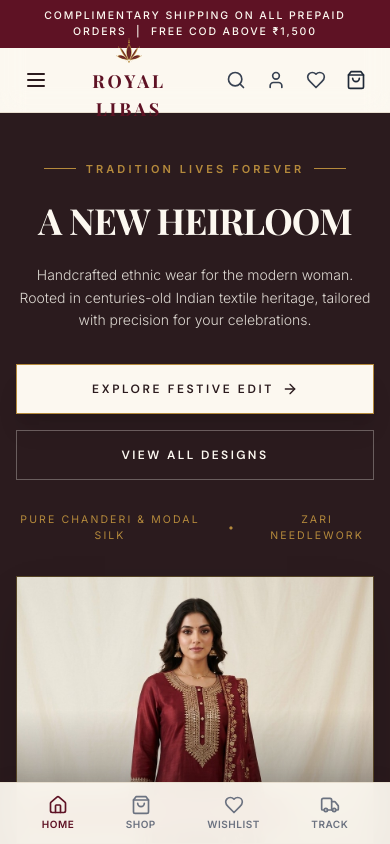
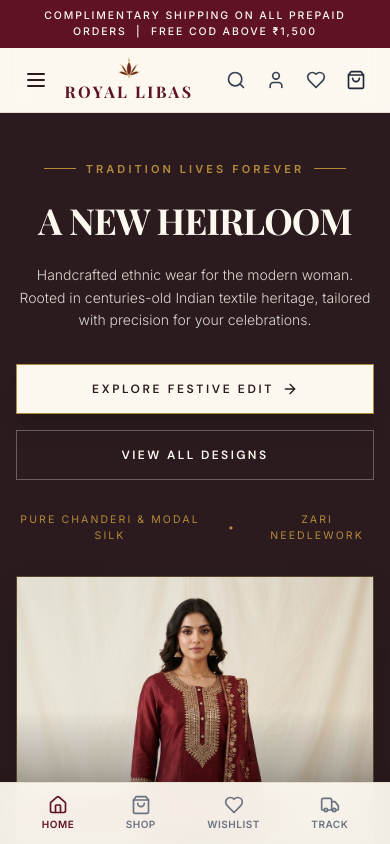
Before and after one commit to shivrajdhote4452/royal-libas-website, a React (Vite) app in the folder frontend/: page / in a window 390 px wide. Shown: the top 844 px of the page. Built offline with nearby package versions, Linux system fonts and the light colour scheme; no server answers; a web font is replaced by a local one.

Commit message:
fix(storefront): optimize scroll reveal observer margins and mobile header proportions

```diff
--- a/frontend/src/components/BrandLogo.tsx
+++ b/frontend/src/components/BrandLogo.tsx
@@ -293,12 +293,12 @@ export const BrandLogo: React.FC<BrandLogoProps> = ({
 
   // 4. COMPACT LAYOUT (Tailored for Website Header Navbar ~48-56px total height)
   if (layout === 'compact') {
-    const size = emblemSize || 28;
+    const size = emblemSize || 24;
     return (
       <div className={`flex flex-col items-center text-center leading-none ${className}`}>
-        {renderEmblem(size, 'mb-1')}
+        {renderEmblem(size, 'mb-0.5')}
         <span
-          className="font-serif font-bold text-lg sm:text-xl tracking-[0.16em] uppercase transition-colors"
+          className="font-serif font-bold text-base sm:text-xl tracking-[0.15em] uppercase transition-colors"
           style={{ color: textRoyal }}
         >
           ROYAL LIBAS
--- a/frontend/src/components/Header.tsx
+++ b/frontend/src/components/Header.tsx
@@ -225,10 +225,14 @@ export const Header: React.FC = () => {
             {/* Center Logo - Floral Motif Identity */}
             <Link
               to="/"
-              className="group flex flex-col items-center justify-center focus:outline-none py-1 transition-transform duration-200 hover:scale-[1.01]"
+              className="group flex flex-col items-center justify-center focus:outline-none py-0.5 transition-transform duration-200 hover:scale-[1.01]"
               aria-label="Royal Libas Homepage"
             >
-              <BrandLogo layout="compact" emblemSize={isScrolled ? 22 : 26} taglineText="TIMELESS TRADITIONS, MODERN WOMEN." />
+              <BrandLogo
+                layout="compact"
+                emblemSize={isScrolled ? 18 : 22}
+                taglineText="TIMELESS TRADITIONS, MODERN WOMEN."
+              />
             </Link>
 
             {/* Right Nav (Desktop Editorial + Action Icons) */}
--- a/frontend/src/pages/Home.tsx
+++ b/frontend/src/pages/Home.tsx
@@ -45,6 +45,12 @@ export const Home: React.FC = () => {
 
   // Editorial Scroll Reveal Observer
   useEffect(() => {
+    const prefersReducedMotion = window.matchMedia('(prefers-reduced-motion: reduce)').matches;
+    if (prefersReducedMotion || !('IntersectionObserver' in window)) {
+      document.querySelectorAll('.reveal-on-scroll').forEach((el) => el.classList.add('is-revealed'));
+      return;
+    }
+
     const observer = new IntersectionObserver(
       (entries) => {
         entries.forEach((entry) => {
@@ -54,13 +60,28 @@ export const Home: React.FC = () => {
           }
         });
       },
-      { threshold: 0.12 }
+      { rootMargin: '120px 0px 60px 0px', threshold: 0.05 }
     );
 
     const elements = document.querySelectorAll('.reveal-on-scroll');
-    elements.forEach((el) => observer.observe(el));
+    elements.forEach((el) => {
+      const rect = el.getBoundingClientRect();
+      if (rect.top < window.innerHeight + 150) {
+        el.classList.add('is-revealed');
+      } else {
+        observer.observe(el);
+      }
+    });
 
-    return () => observer.disconnect();
+    // Safety guarantee: Ensure all content is revealed within 1.2s so no section stays hidden
+    const safetyTimer = setTimeout(() => {
+      document.querySelectorAll('.reveal-on-scroll').forEach((el) => el.classList.add('is-revealed'));
+    }, 1200);
+
+    return () => {
+      observer.disconnect();
+      clearTimeout(safetyTimer);
+    };
   }, [loading]);
 
   const curatedProducts = products.slice(0, 4);
```
